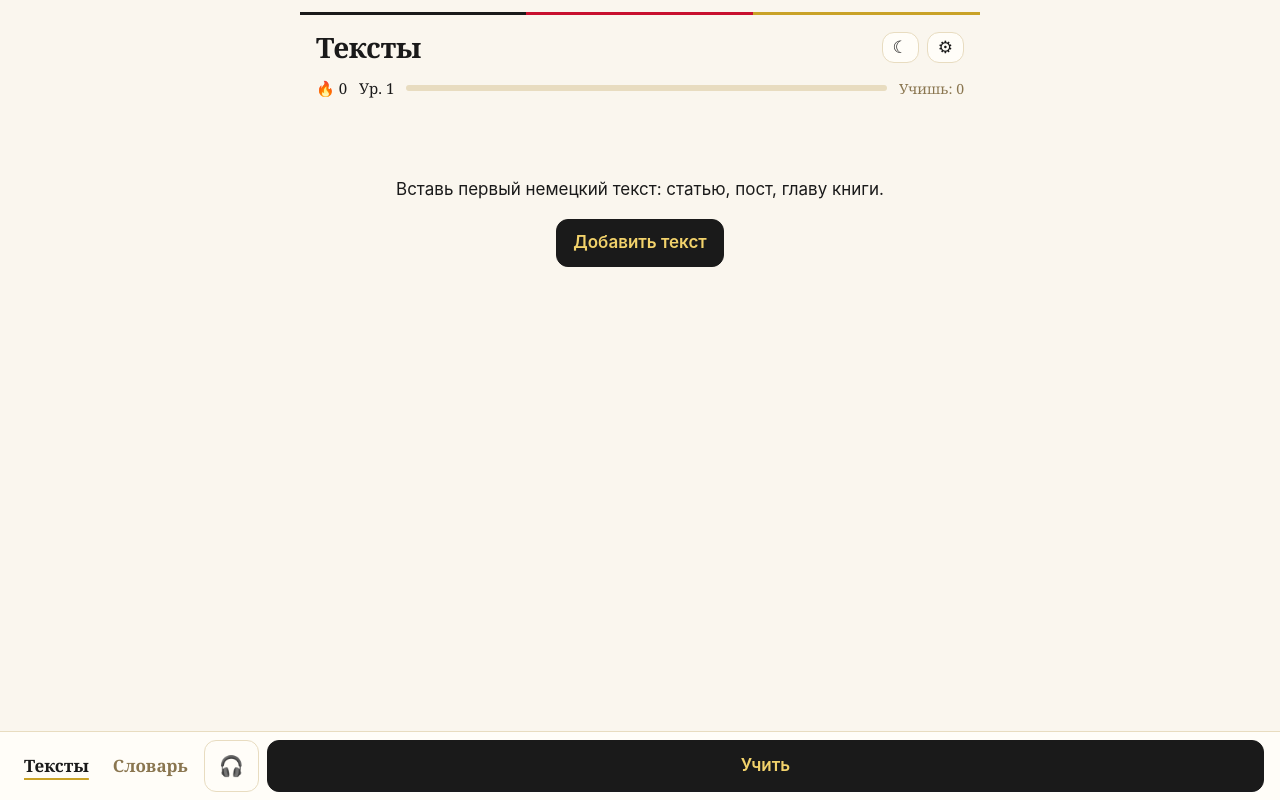
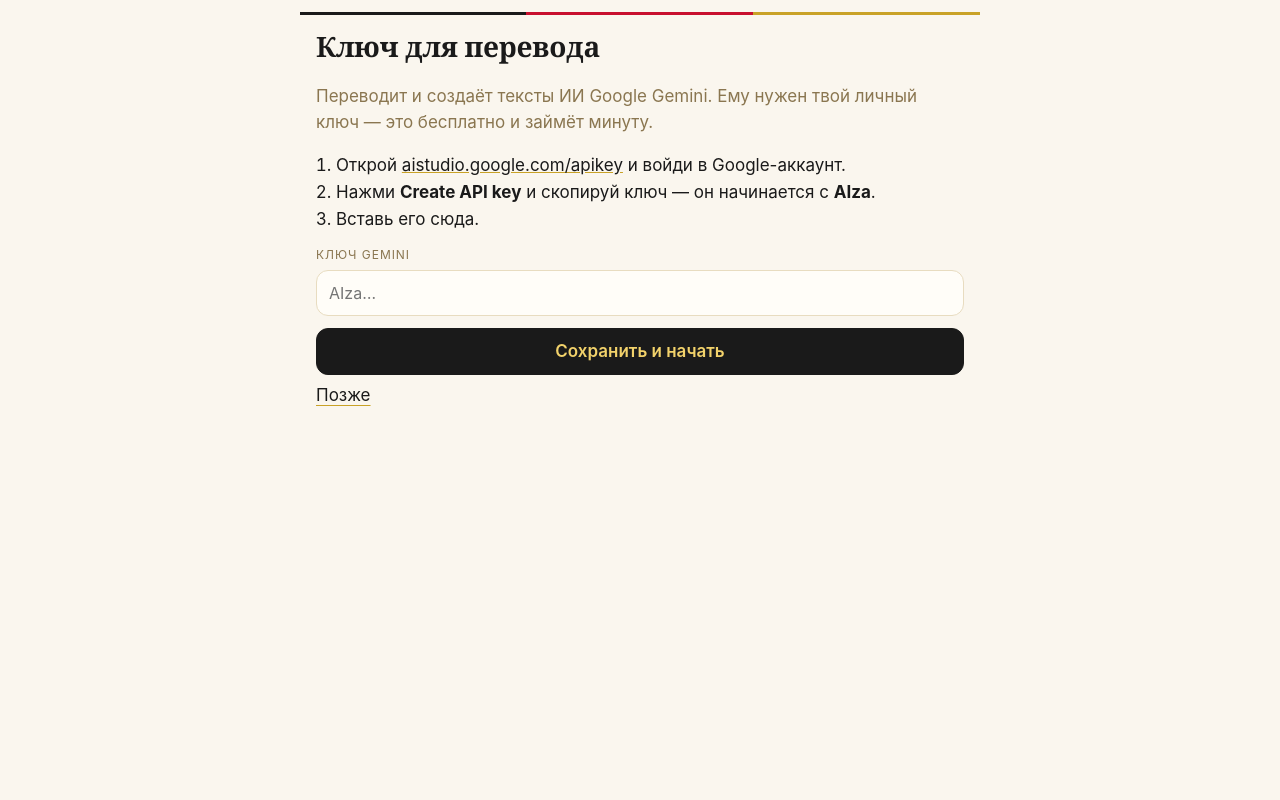
Before and after one commit to Ejallo/deutsch-reader, a React (Vite) app: page / in a window 1280 px wide. Both pictures are taken after a click on the button "Пока без синхронизации". Built offline with nearby package versions, Linux system fonts and the light colour scheme; what ts-fsrs would draw is missing.

Commit message:
Ask for the Gemini key on first run
Key step with short instructions right after setup; banner on the library while the key is missing.

Co-Authored-By: Claude Opus 5.5 <noreply@anthropic.com>

```diff
--- a/src/App.tsx
+++ b/src/App.tsx
@@ -10,12 +10,16 @@ import { Dictionary } from './components/Dictionary';
 import type { Tab } from './components/TabBar';
 import { useSync } from './lib/sync';
 import { useApplyTheme } from './lib/theme';
+import { useData } from './lib/store';
+import { KeyStep } from './components/KeyStep';
 
-export type View = { name: 'library' } | { name: 'add' } | { name: 'reader'; id: string } | { name: 'settings' } | { name: 'feed' } | { name: 'words' };
+export type View = { name: 'library' } | { name: 'add' } | { name: 'reader'; id: string } | { name: 'settings' } | { name: 'feed' } | { name: 'words' } | { name: 'key' };
 
 export function App() {
   const [view, setView] = useState<View>({ name: 'library' });
   const sync = useSync();
+  const hasKey = !!useData().settings.geminiKey;
+  const [keySkipped, setKeySkipped] = useState(false);
   useApplyTheme();
   // Setup is shown until the device is connected or the user chose local-only mode
   const [setupDone, setSetupDone] = useState<boolean | null>(null);
@@ -33,6 +37,9 @@ export function App() {
 
   if (setupDone === null) return null;
   if (!setupDone && sync.status === 'off') return <Setup onDone={finishSetup} />;
+  // Ask for the Gemini key right after setup (a synced device gets it from sync instead)
+  if (!hasKey && !keySkipped && sync.status !== 'syncing' && sync.lastSync === 0 && view.name === 'library')
+    return <KeyStep onDone={() => undefined} onSkip={() => setKeySkipped(true)} />;
 
   switch (view.name) {
     case 'add':
@@ -43,6 +50,8 @@ export function App() {
       return <Settings onBack={() => setView({ name: 'library' })} />;
     case 'feed':
       return <Feed onClose={() => setView({ name: 'library' })} />;
+    case 'key':
+      return <KeyStep onDone={() => setView({ name: 'library' })} onSkip={() => setView({ name: 'library' })} />;
     case 'words':
       return <Dictionary onTab={onTab} onLearn={() => setView({ name: 'feed' })} onSettings={() => setView({ name: 'settings' })} />;
     default:
@@ -53,6 +62,7 @@ export function App() {
           onSettings={() => setView({ name: 'settings' })}
           onLearn={() => setView({ name: 'feed' })}
           onTab={onTab}
+          onAddKey={() => setView({ name: 'key' })}
         />
       );
   }
--- /dev/null
+++ b/src/components/KeyStep.tsx
@@ -0,0 +1,74 @@
+import { useState } from 'react';
+import { updateSettings } from '../lib/store';
+import { listModels, pickDefaultModel } from '../lib/gemini';
+
+interface Props {
+  onDone: () => void;
+  onSkip?: () => void;
+}
+
+/** First-run step: without a Gemini key nothing gets translated, so ask for it up front. */
+export function KeyStep({ onDone, onSkip }: Props) {
+  const [key, setKey] = useState('');
+  const [busy, setBusy] = useState(false);
+  const [error, setError] = useState('');
+
+  const save = async () => {
+    const k = key.trim();
+    if (!k) return setError('Вставь ключ');
+    setBusy(true);
+    setError('');
+    try {
+      const model = pickDefaultModel(await listModels(k));
+      updateSettings({ geminiKey: k, geminiModel: model });
+      onDone();
+    } catch (e) {
+      setError((e as Error).message);
+    } finally {
+      setBusy(false);
+    }
+  };
+
+  return (
+    <div className="screen">
+      <h1>Ключ для перевода</h1>
+      <p className="muted">Переводит и создаёт тексты ИИ Google Gemini. Ему нужен твой личный ключ — это бесплатно и займёт минуту.</p>
+      <ol className="key-steps">
+        <li>
+          Открой{' '}
+          <a href="https://aistudio.google.com/apikey" target="_blank" rel="noreferrer">
+            aistudio.google.com/apikey
+          </a>{' '}
+          и войди в Google-аккаунт.
+        </li>
+        <li>
+          Нажми <b>Create API key</b> и скопируй ключ — он начинается с <b>AIza</b>.
+        </li>
+        <li>Вставь его сюда.</li>
+      </ol>
+      <label className="field">
+        <span>Ключ Gemini</span>
+        <input
+          value={key}
+          onChange={(e) => {
+            setKey(e.target.value);
+            setError('');
+          }}
+          placeholder="AIza…"
+          autoComplete="off"
+          autoCapitalize="off"
+          spellCheck={false}
+        />
+      </label>
+      {error && <p className="error">{error}</p>}
+      <button className="primary wide" disabled={busy} onClick={() => void save()}>
+        {busy ? 'Проверяю ключ…' : 'Сохранить и начать'}
+      </button>
+      {onSkip && (
+        <button className="link" onClick={onSkip}>
+          Позже
+        </button>
+      )}
+    </div>
+  );
+}
--- a/src/components/Library.tsx
+++ b/src/components/Library.tsx
@@ -12,9 +12,10 @@ interface Props {
   onSettings: () => void;
   onLearn: () => void;
   onTab: (t: Tab) => void;
+  onAddKey: () => void;
 }
 
-export function Library({ onOpen, onAdd, onSettings, onLearn, onTab }: Props) {
+export function Library({ onOpen, onAdd, onSettings, onLearn, onTab, onAddKey }: Props) {
   const data = useData();
   const texts = liveTexts(data);
 
@@ -45,6 +46,13 @@ export function Library({ onOpen, onAdd, onSettings, onLearn, onTab }: Props) {
           </button>
         </div>
       </header>
+
+      {!data.settings.geminiKey && (
+        <button className="key-banner" onClick={onAddKey}>
+          <b>Добавь ключ Gemini</b>
+          <span>Без него не работают перевод и создание текстов. Это бесплатно — займёт минуту.</span>
+        </button>
+      )}
 
       <div className="stats-row">
         <span title="Серия дней">🔥 {streak}</span>
--- a/src/styles.css
+++ b/src/styles.css
@@ -1386,3 +1386,28 @@ input[type='checkbox'] {
   color: var(--muted);
   font-size: 14px;
 }
+.key-steps {
+  padding-left: 20px;
+  margin: 12px 0;
+  line-height: 1.6;
+}
+.key-steps a {
+  color: var(--text);
+  text-decoration-color: var(--gold);
+}
+.key-banner {
+  width: 100%;
+  text-align: left;
+  display: flex;
+  flex-direction: column;
+  gap: 2px;
+  margin: 4px 0 12px;
+  padding: 12px 14px;
+  border-radius: 14px;
+  border: 1px solid var(--gold);
+  background: var(--new-bg);
+}
+.key-banner span {
+  font-size: 14px;
+  color: var(--muted);
+}
```
